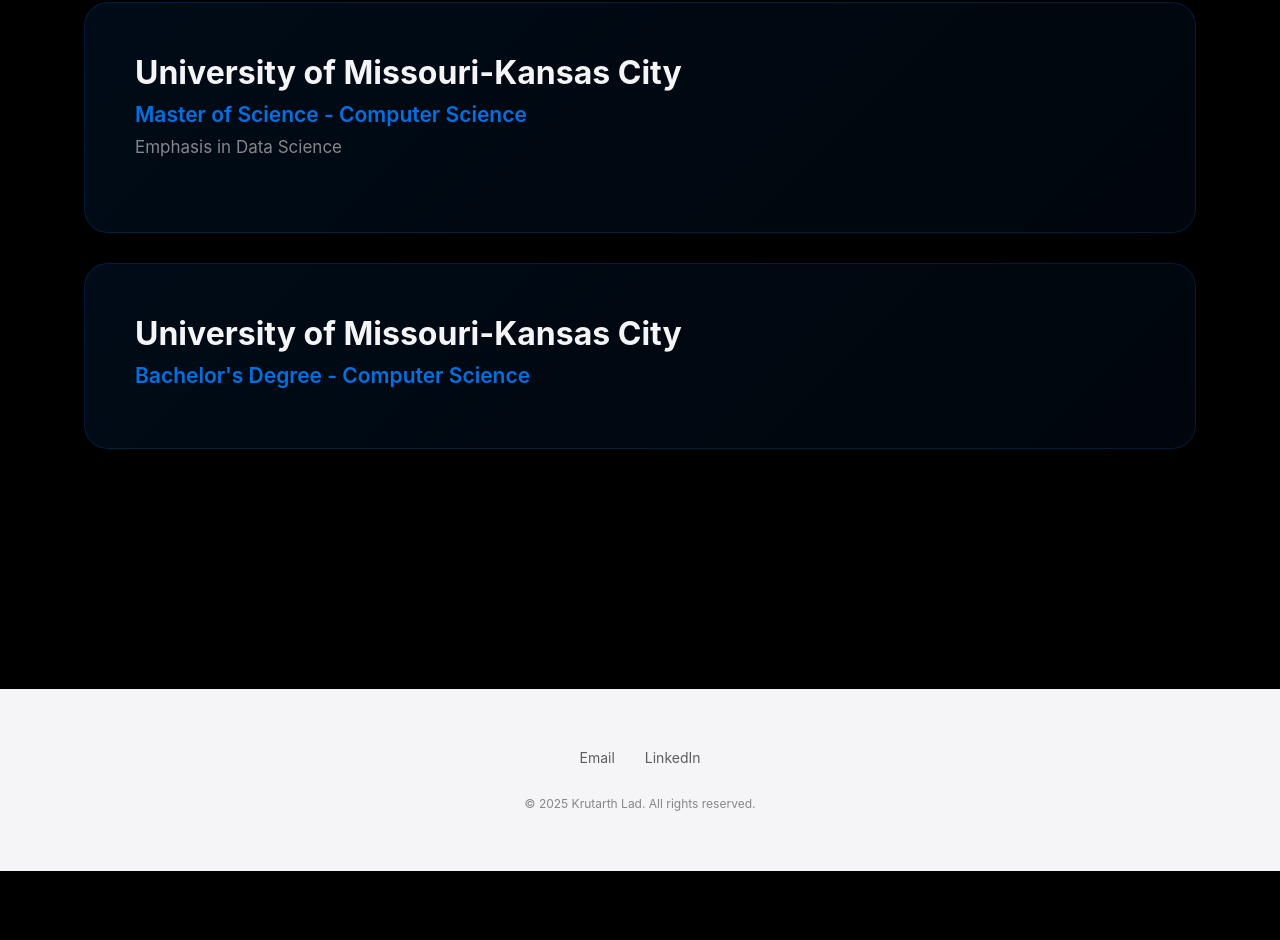
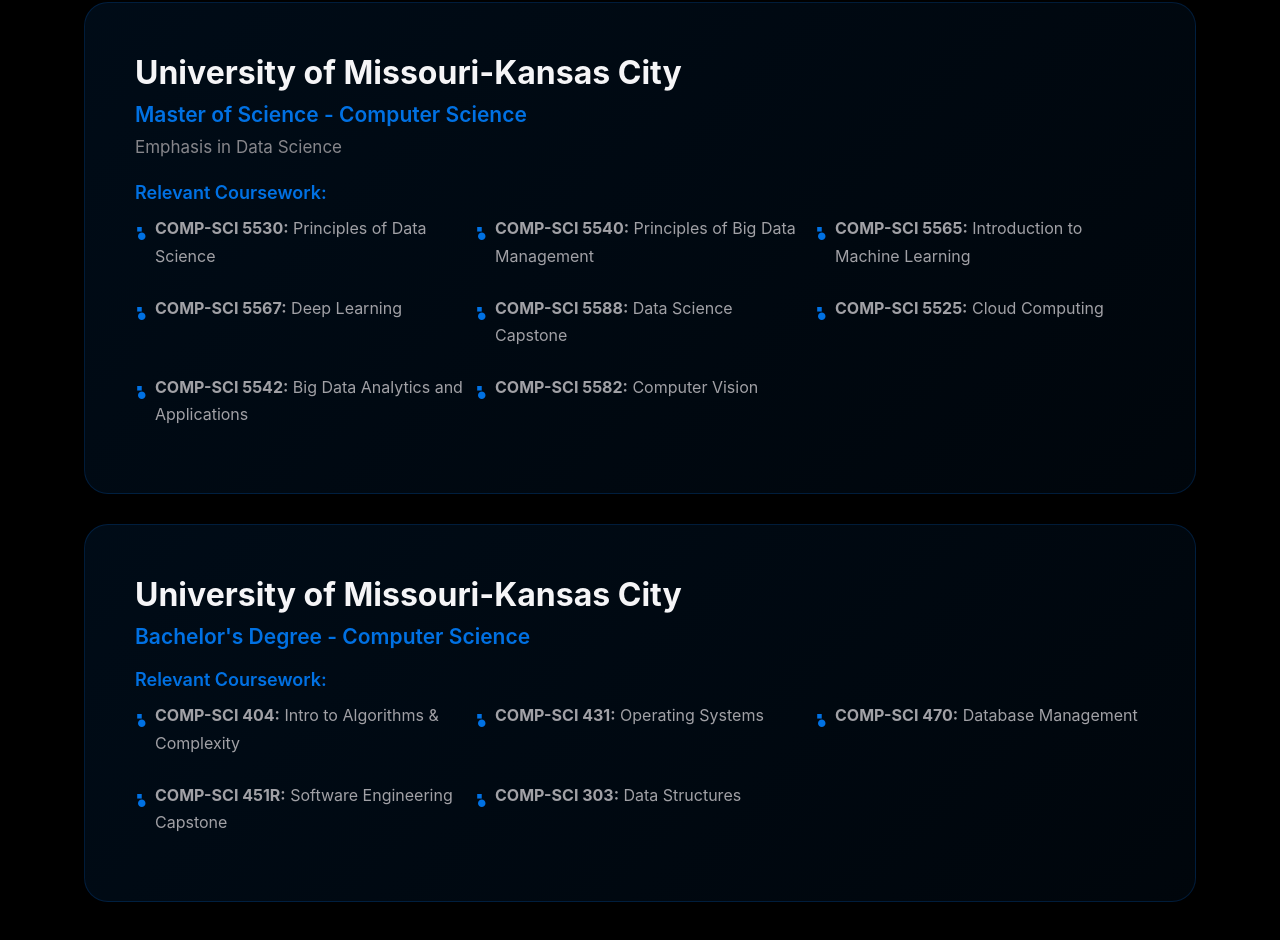
Before and after one commit to ladkrutarth/profile, a plain HTML site: page index.html in a window 1280 px wide. Shown: the part 5739-6679 px from the top of the page. Before the commit the page ends 6610 px from the top, so only its background shows below. Drawn offline with Linux system fonts and the light colour scheme; a web font is replaced by a local one.

Commit message:
Initial commit

```diff
--- a/krutarth_portfolio-2.html
+++ b/index.html
@@ -683,7 +683,7 @@
         </div>
     </section>
 
-    <!-- Education Section -->
+      <!-- Education Section -->
     <section class="section-dark">
         <div style="max-width: 1200px; margin: 0 auto; padding: 120px 22px;">
             <h2 class="section-title">Education</h2>
@@ -692,15 +692,76 @@
                     <h3>University of Missouri-Kansas City</h3>
                     <div class="exp-title">Master of Science - Computer Science</div>
                     <p class="exp-date">Emphasis in Data Science</p>
+                    <div style="margin-top: 20px;">
+                        <div style="font-weight: 600; color: #0071e3; margin-bottom: 12px; font-size: 18px;">Relevant Coursework:</div>
+                        <ul style="list-style: none; padding-left: 0; display: grid; grid-template-columns: repeat(auto-fit, minmax(280px, 1fr)); gap: 10px;">
+                            <li style="color: #a1a1a6; font-size: 16px; padding-left: 20px; position: relative;">
+                                <span style="position: absolute; left: 0; color: #0071e3;">▪</span>
+                                <strong>COMP-SCI 5530:</strong> Principles of Data Science
+                            </li>
+                            <li style="color: #a1a1a6; font-size: 16px; padding-left: 20px; position: relative;">
+                                <span style="position: absolute; left: 0; color: #0071e3;">▪</span>
+                                <strong>COMP-SCI 5540:</strong> Principles of Big Data Management
+                            </li>
+                            <li style="color: #a1a1a6; font-size: 16px; padding-left: 20px; position: relative;">
+                                <span style="position: absolute; left: 0; color: #0071e3;">▪</span>
+                                <strong>COMP-SCI 5565:</strong> Introduction to Machine Learning
+                            </li>
+                            <li style="color: #a1a1a6; font-size: 16px; padding-left: 20px; position: relative;">
+                                <span style="position: absolute; left: 0; color: #0071e3;">▪</span>
+                                <strong>COMP-SCI 5567:</strong> Deep Learning
+                            </li>
+                            <li style="color: #a1a1a6; font-size: 16px; padding-left: 20px; position: relative;">
+                                <span style="position: absolute; left: 0; color: #0071e3;">▪</span>
+                                <strong>COMP-SCI 5588:</strong> Data Science Capstone
+                            </li>
+                            <li style="color: #a1a1a6; font-size: 16px; padding-left: 20px; position: relative;">
+                                <span style="position: absolute; left: 0; color: #0071e3;">▪</span>
+                                <strong>COMP-SCI 5525:</strong> Cloud Computing
+                            </li>
+                            <li style="color: #a1a1a6; font-size: 16px; padding-left: 20px; position: relative;">
+                                <span style="position: absolute; left: 0; color: #0071e3;">▪</span>
+                                <strong>COMP-SCI 5542:</strong> Big Data Analytics and Applications
+                            </li>
+                            <li style="color: #a1a1a6; font-size: 16px; padding-left: 20px; position: relative;">
+                                <span style="position: absolute; left: 0; color: #0071e3;">▪</span>
+                                <strong>COMP-SCI 5582:</strong> Computer Vision
+                            </li>
+                        </ul>
+                    </div>
                 </div>
                 <div class="exp-card">
                     <h3>University of Missouri-Kansas City</h3>
                     <div class="exp-title">Bachelor's Degree - Computer Science</div>
+                    <div style="margin-top: 20px;">
+                        <div style="font-weight: 600; color: #0071e3; margin-bottom: 12px; font-size: 18px;">Relevant Coursework:</div>
+                        <ul style="list-style: none; padding-left: 0; display: grid; grid-template-columns: repeat(auto-fit, minmax(280px, 1fr)); gap: 10px;">
+                            <li style="color: #a1a1a6; font-size: 16px; padding-left: 20px; position: relative;">
+                                <span style="position: absolute; left: 0; color: #0071e3;">▪</span>
+                                <strong>COMP-SCI 404:</strong> Intro to Algorithms & Complexity
+                            </li>
+                            <li style="color: #a1a1a6; font-size: 16px; padding-left: 20px; position: relative;">
+                                <span style="position: absolute; left: 0; color: #0071e3;">▪</span>
+                                <strong>COMP-SCI 431:</strong> Operating Systems
+                            </li>
+                            <li style="color: #a1a1a6; font-size: 16px; padding-left: 20px; position: relative;">
+                                <span style="position: absolute; left: 0; color: #0071e3;">▪</span>
+                                <strong>COMP-SCI 470:</strong> Database Management
+                            </li>
+                            <li style="color: #a1a1a6; font-size: 16px; padding-left: 20px; position: relative;">
+                                <span style="position: absolute; left: 0; color: #0071e3;">▪</span>
+                                <strong>COMP-SCI 451R:</strong> Software Engineering Capstone
+                            </li>
+                            <li style="color: #a1a1a6; font-size: 16px; padding-left: 20px; position: relative;">
+                                <span style="position: absolute; left: 0; color: #0071e3;">▪</span>
+                                <strong>COMP-SCI 303:</strong> Data Structures
+                            </li>
+                        </ul>
+                    </div>
                 </div>
             </div>
         </div>
     </section>
-
     <!-- Footer -->
     <footer id="contact">
         <div class="footer-content">
```
